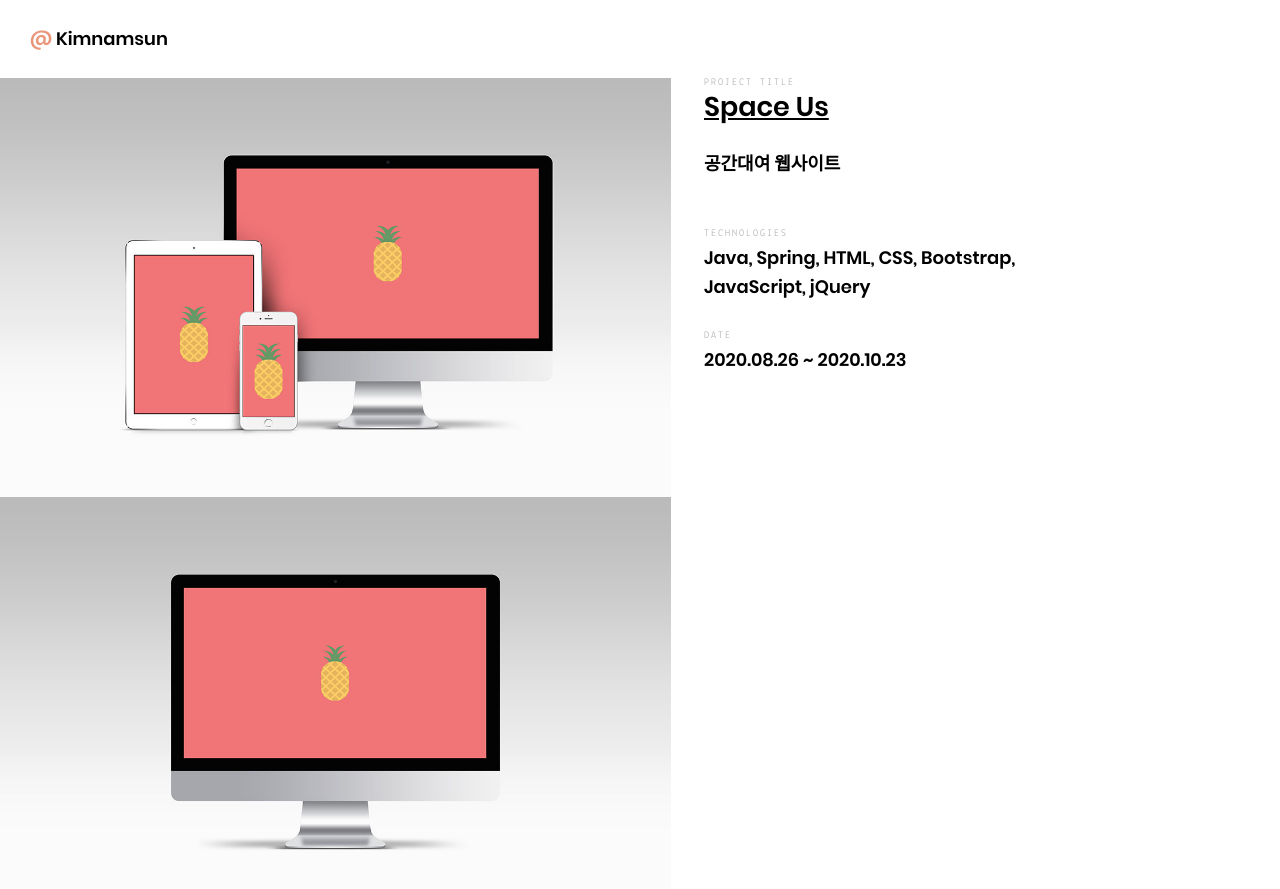
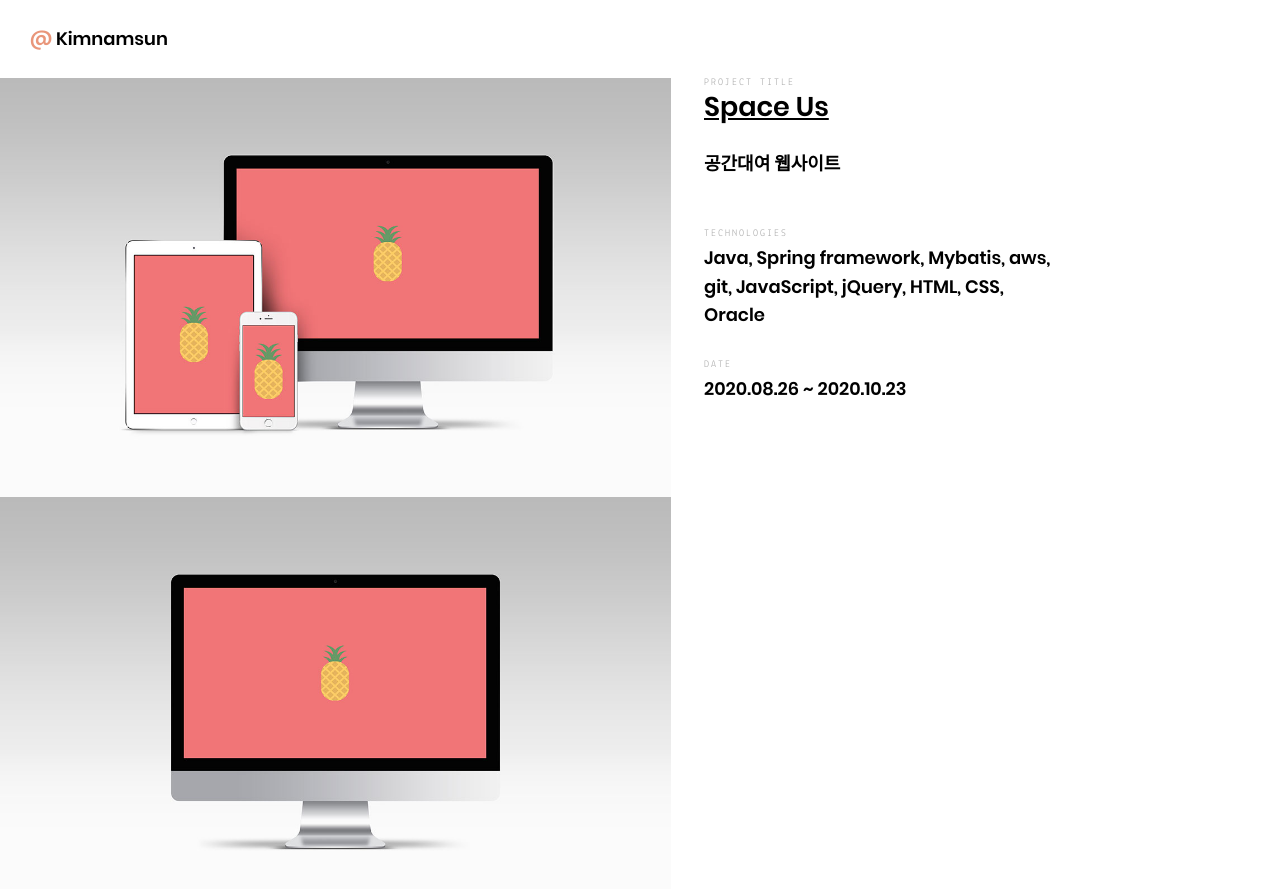
Before and after one commit to kimnamsun/kimnamsun.github.io, a Jekyll site: the page built from _posts/projects/2020-09-07-spaceus.md, in a window 1280 px wide and 900 px high. Shown: the top 889 px of the window. Built offline with Jekyll 4.4.1, drawn with Linux system fonts in a browser that asks for light colours.

Commit message:
update stack

```diff
--- a/_posts/projects/2020-09-07-spaceus.md
+++ b/_posts/projects/2020-09-07-spaceus.md
@@ -11,7 +11,7 @@ project:
   type: "Spring"
   url: "https://github.com/arnolds/pineapple"
   logo: "/assets/images/projects/SpaceUs/logo.png"
-  tech: "Java, Spring, HTML, CSS, Bootstrap, JavaScript, jQuery"
+  tech: "Java, Spring framework, Mybatis, aws, git, JavaScript, jQuery, HTML, CSS, Oracle"
   date: "2020.08.26 ~ 2020.10.23"
 
 images:
```
Also changed, not shown: _posts/projects/2020-07-17-stocker.md (+1 -1 lines).
